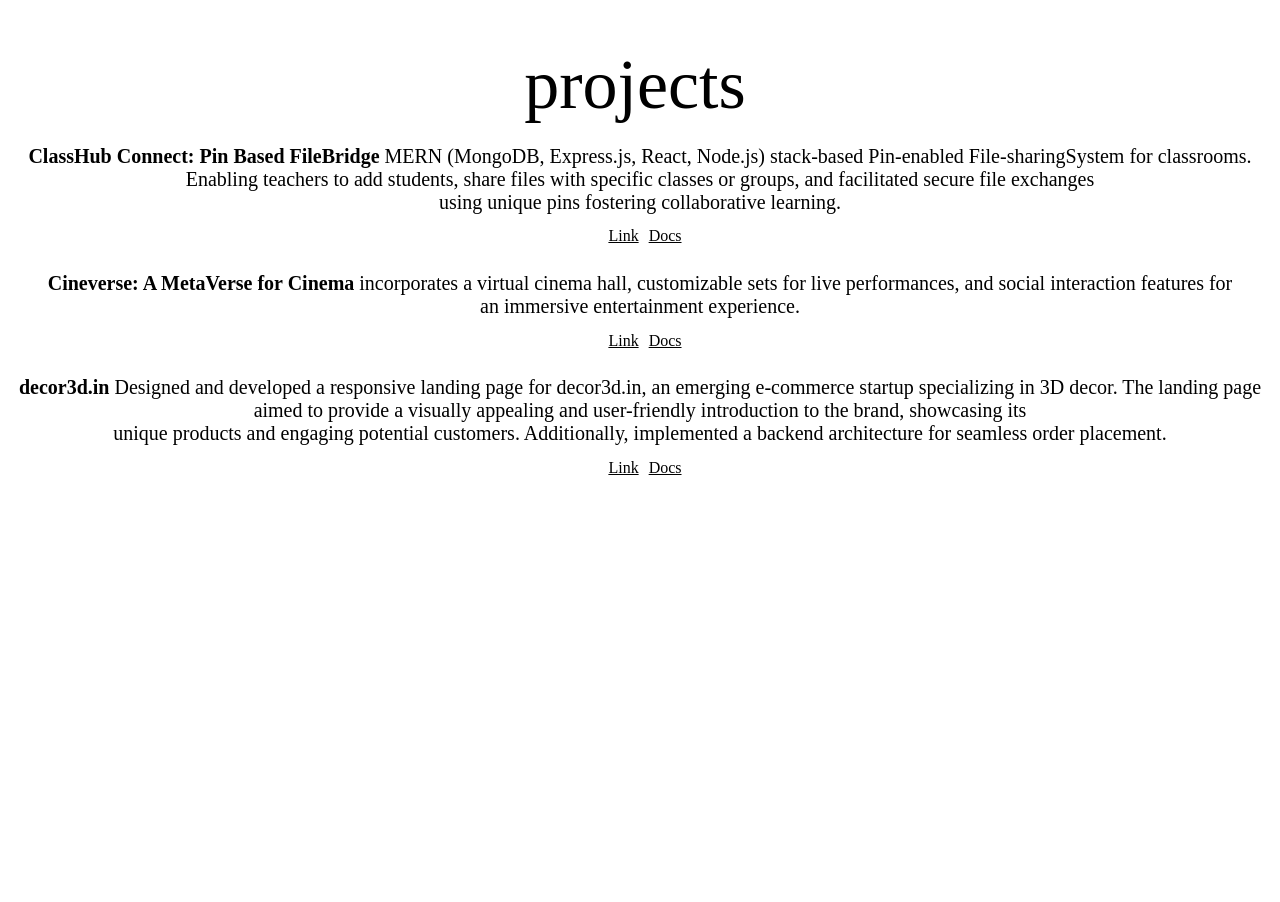
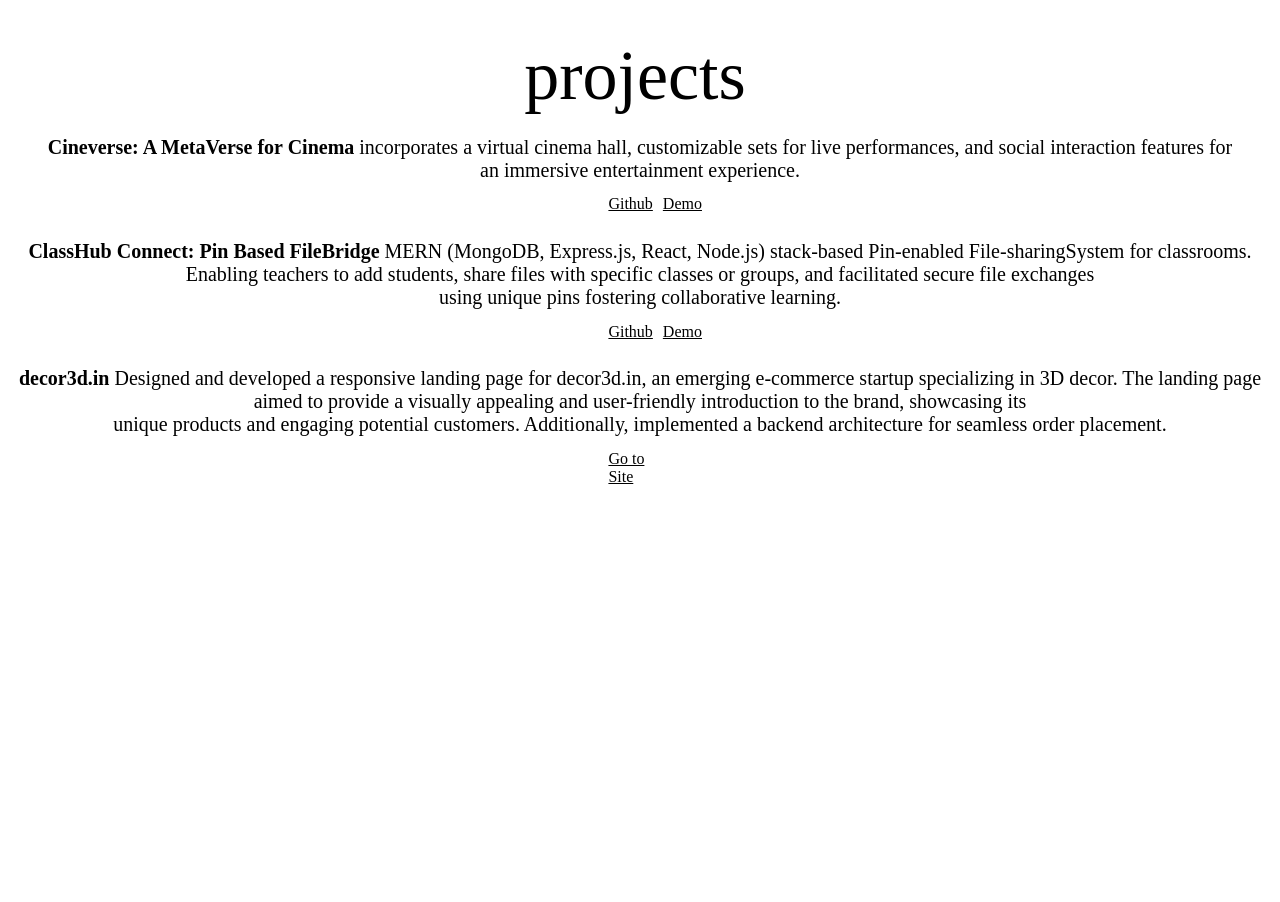
Before and after one commit to premranjn/theartofwar, a website: page public/index.html in a window 1280 px wide. Shown: the part 1700-2602 px from the top of the page. Drawn offline with Linux system fonts and the light colour scheme.

Commit message:
add project report fix decord3d link

```diff
--- a/package.json
+++ b/package.json
@@ -4,6 +4,7 @@
   "main": "server.js",
   "scripts": {
     "test": "echo \"Error: no test specified\" && exit 1"
+
   },
   "author": "",
   "license": "ISC",
--- a/public/index.html
+++ b/public/index.html
@@ -24,22 +24,24 @@
     </div>
     <div id="my-projects">
         <a id="my-name">projects</a>
+
+        <p id="tag-line"><b>Cineverse: A MetaVerse for Cinema</b>
+            incorporates a virtual cinema hall, customizable sets for live performances, and social
+            interaction features for <br> an immersive entertainment experience.</p>
+        <div id="project-links">
+            <a href="https://github.com/premranjn/NITTroCineverse.git" target="_blank"> <u>Github</u></a>
+            <a href="docs/CineVerseReport.pdf" target="_blank"> <u>Demo</u></a>
+        </div>
+
         <p id="tag-line"><b>ClassHub Connect: Pin Based FileBridge </b>MERN (MongoDB, Express.js, React, Node.js)
             stack-based Pin-enabled File-sharingSystem for classrooms. <br> Enabling teachers to add students, share
             files with specific classes or groups,
             and facilitated secure file exchanges <br>using unique pins fostering collaborative learning.</p>
         <div id="project-links">
-            <a href="https://github.com/premranjn/FileSharingSystem" target="_blank"> <u>Link</u></a>
-            <a> <u>Docs</u></a>
+            <a href="https://github.com/premranjn/FileSharingSystem" target="_blank"> <u>Github</u></a>
+            <a href="docs/ShareNITT.pdf" target="_blank"> <u>Demo</u></a>
         </div>
 
-        <p id="tag-line"><b>Cineverse: A MetaVerse for Cinema</b>
-            incorporates a virtual cinema hall, customizable sets for live performances, and social
-            interaction features for <br> an immersive entertainment experience.</p>
-        <div id="project-links">
-            <a href="https://github.com/premranjn/NITTroCineverse.git" target="_blank"> <u>Link</u></a>
-            <a> <u>Docs</u></a>
-        </div>
 
         <p id="tag-line"><b>decor3d.in</b>
             Designed and developed a responsive landing page for decor3d.in, an emerging e-commerce startup specializing
@@ -49,8 +51,8 @@
             architecture for seamless order placement.
         </p>
         <div id="project-links">
-            <a href="https://decor3d.in" target="_blank"> <u>Link</u></a>
-            <a> <u>Docs</u></a>
+            <a href="https://www.decor3d.in" target="_blank"> <u>Go to Site</u></a>
+            <!-- <a></a> <u>Docs</u></a> -->
         </div>
     </div>
     <div id="reach-out">
```
Also changed, not shown: 3 other files.
